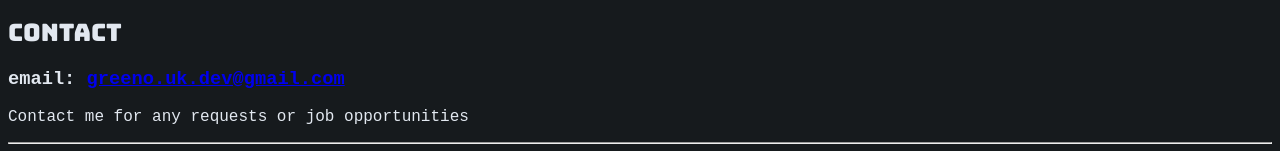
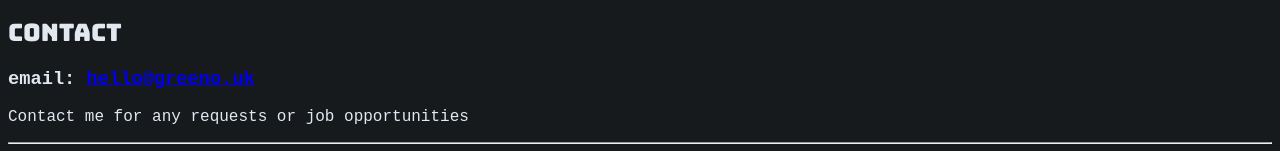
Before and after one commit to Greeno1234/personal-portfolio, a plain HTML site: page index.html in a window 1280 px wide. Shown: the part 1302-1453 px from the top of the page. Drawn offline with Linux system fonts and the light colour scheme; a web font is replaced by a local one.

Commit message:
new email

```diff
--- a/index.html
+++ b/index.html
@@ -139,7 +139,7 @@
     <section id="contact">
       <h2  class="bungee-font">Contact</h2>
       <form>
-        <h3>email: <span><a href="mailto:greeno.uk.dev@gmail.com">greeno.uk.dev@gmail.com</a></span></h3>
+        <h3>email: <span><a href="mailto:hello@greeno.uk">hello@greeno.uk</a></span></h3>
         <p>Contact me for any requests or job opportunities</p>
       </form>
     </section>
```
